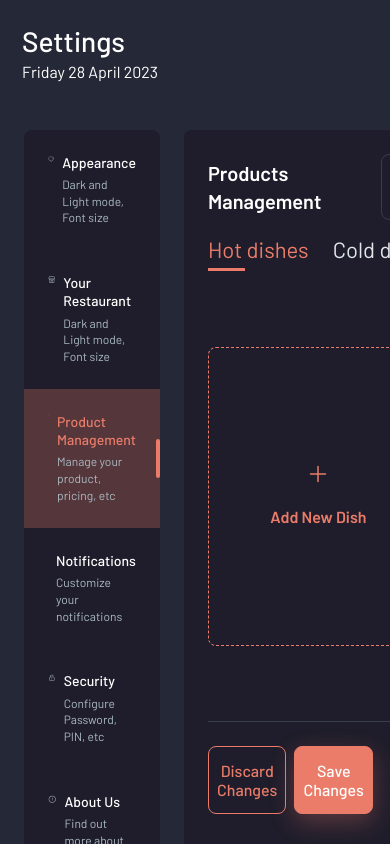
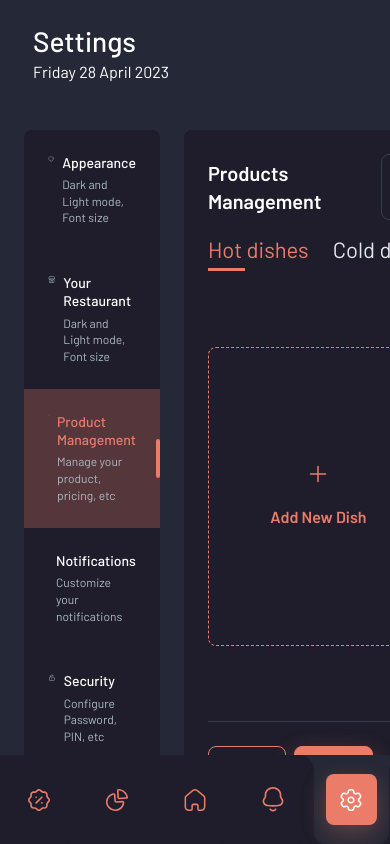
Before and after one commit to ekaterinakutovaya/food-orders-app, a React (Vite) app: page /settings in a window 390 px wide. Built offline with nearby package versions, Linux system fonts and the light colour scheme.

Commit message:
navbar mobile 375

```diff
--- a/src/components/AdminHeader/AdminHeader.scss
+++ b/src/components/AdminHeader/AdminHeader.scss
@@ -4,7 +4,7 @@
     justify-content: center;
     align-items: center;
 
-    padding: 22px;
+    padding: 22px 33px;
 
     @media screen and (min-width: 767px) {
         padding: 24px 24px 0;
--- /dev/null
+++ b/src/components/SidebarMobile/SidebarMobile.1.scss
@@ -0,0 +1,132 @@
+.sidebar-mobile {
+    width: 100vw;
+    height: 90px;
+    position: fixed;
+    bottom: 0;
+
+    // border: 1px dotted white;
+
+    background-color: var(--dark-bg-color-2);
+
+    &__inner {
+        display: flex;
+
+        // height: 100%;
+        // display: flex;
+        // flex-direction: column;
+    }
+}
+
+
+.sidebar-mobile-nav-wrapper {
+    margin: 0 auto;
+    width: 375px;
+    // overflow: hidden;
+    position: relative;
+    // margin-top: 16px;
+    border-bottom: 2px solid var(--dark-bg-color-2);
+}
+
+.sidebar-mobile-nav {
+    width: 100%;
+    display: flex;
+    // overflow-x: scroll;
+    position: relative;
+    // margin-top: 17px;
+    // border-bottom: 10px solid var(--dark-bg-color-2);
+}
+
+.sidebar-mobile-nav__item {
+    position: relative;
+    width: 89px;
+    height: 100%;
+
+    // border: 1px dotted white;
+
+    border-bottom-left-radius: 12px;
+    border-bottom-right-radius: 12px;
+    // background-color: transparent;
+
+    background-color: var(--dark-bg-color-2);
+    // border-bottom: 12px solid var(--dark-bg-color-2);
+    // border-left: 12px solid var(--dark-bg-color-2);
+    // border-right: 12px solid var(--dark-bg-color-2);
+    border-top: 12px solid var(--dark-bg-color-2);
+
+    display: flex;
+    justify-content: center;
+
+    svg {
+        width: 24px;
+        fill: var(--primary-color);
+    }
+}
+
+.sidebar-mobile-nav__item.active {
+    background-color: var(--dark-bg-color-1);
+    border-bottom: 12px solid var(--dark-bg-color-1);
+    border-left: 12px solid var(--dark-bg-color-1);
+    border-right: 12px solid var(--dark-bg-color-1);
+}
+
+.sidebar-mobile-nav__link {
+    width: 56px;
+    height: 56px;
+    border-radius: 8px;
+    background-color: transparent;
+    display: flex;
+    justify-content: center;
+    align-items: center;
+}
+
+.sidebar-mobile-nav__item.active .sidebar-mobile-nav__link {
+    width: 56px;
+    height: 56px;
+    background-color: var(--primary-color);
+    color: var(--white-color);
+    box-shadow: 0px 8px 24px rgba(234, 124, 105, 0.32);
+
+    svg {
+        fill: var(--white-color);
+    }
+}
+
+.sidebar-mobile-nav__item.active .sidebar-mobile-nav__link::before {
+    // content: "";
+    // position: absolute;
+    // bottom: -42px;
+    // right: 0;
+    // width: 30px;
+    // height: 30px;
+    // background: transparent;
+    // border-radius: 50%;
+    // box-shadow: 15px -15px 0 var(--dark-bg-color-1);
+}
+
+.sidebar-mobile-nav__item.active .sidebar-mobile-nav__link::after {
+    // content: "";
+    // position: absolute;
+    // top: -42px;
+    // right: 0;
+    // width: 30px;
+    // height: 30px;
+    // background: transparent;
+    // border-radius: 50%;
+    // box-shadow: 15px 15px 0 var(--dark-bg-color-1);
+}
+
+.logout {
+    width: 56px;
+    height: 56px;
+    margin-top: auto;
+
+    position: absolute;
+    bottom: 24px;
+    left: 24px;
+    right: 0;
+
+    svg {
+        width: 24px;
+        fill: var(--primary-color);
+    }
+}
--- a/src/components/SidebarMobile/SidebarMobile.scss
+++ b/src/components/SidebarMobile/SidebarMobile.scss
@@ -1,77 +1,55 @@
 .sidebar-mobile {
-    width: 100vw;
-    height: 90px;
+    width: 100%;
+    height: 89px;
+    background-color: var(--dark-bg-color-2);
+    overflow: hidden;
+
     position: fixed;
     bottom: 0;
+    z-index: 10000;
 
-    // border: 1px dotted white;
-
-    background-color: var(--dark-bg-color-2);
-
-    &__inner {
-        display: flex;
-
-        // height: 100%;
-        // display: flex;
-        // flex-direction: column;
+    &__sidebar-mobile__inner {
+        height: 100%;
     }
 }
 
-
 .sidebar-mobile-nav-wrapper {
-    margin: 0 auto;
-    width: 375px;
-    // overflow: hidden;
-    position: relative;
-    // margin-top: 16px;
-    border-bottom: 2px solid var(--dark-bg-color-2);
+    height: 100%;
 }
 
 .sidebar-mobile-nav {
-    width: 100%;
-    display: flex;
-    // overflow-x: scroll;
-    position: relative;
-    // margin-top: 17px;
-    // border-bottom: 10px solid var(--dark-bg-color-2);
+    height: 89px;
+    display: grid;
+    grid-template-columns: repeat(5, 1fr);
+    place-items: center;
 }
 
 .sidebar-mobile-nav__item {
-    position: relative;
-    width: 89px;
     height: 100%;
-
-    // border: 1px dotted white;
-
+    padding-top: 19px;
     border-bottom-left-radius: 12px;
     border-bottom-right-radius: 12px;
-    // background-color: transparent;
+    border-left: 12px solid var(--dark-bg-color-2);
+    border-right: 12px solid var(--dark-bg-color-2);
 
-    background-color: var(--dark-bg-color-2);
-    // border-bottom: 12px solid var(--dark-bg-color-2);
-    // border-left: 12px solid var(--dark-bg-color-2);
-    // border-right: 12px solid var(--dark-bg-color-2);
-    border-top: 12px solid var(--dark-bg-color-2);
-
-    display: flex;
-    justify-content: center;
+    position: relative;
 
     svg {
-        width: 24px;
+        width: 22px;
         fill: var(--primary-color);
     }
 }
 
 .sidebar-mobile-nav__item.active {
     background-color: var(--dark-bg-color-1);
-    border-bottom: 12px solid var(--dark-bg-color-1);
     border-left: 12px solid var(--dark-bg-color-1);
     border-right: 12px solid var(--dark-bg-color-1);
+
 }
 
 .sidebar-mobile-nav__link {
-    width: 56px;
-    height: 56px;
+    width: 51px;
+    height: 51px;
     border-radius: 8px;
     background-color: transparent;
     display: flex;
@@ -80,8 +58,8 @@
 }
 
 .sidebar-mobile-nav__item.active .sidebar-mobile-nav__link {
-    width: 56px;
-    height: 56px;
+    width: 51px;
+    height: 51px;
     background-color: var(--primary-color);
     color: var(--white-color);
     box-shadow: 0px 8px 24px rgba(234, 124, 105, 0.32);
@@ -92,41 +70,26 @@
 }
 
 .sidebar-mobile-nav__item.active .sidebar-mobile-nav__link::before {
-    // content: "";
-    // position: absolute;
-    // bottom: -42px;
-    // right: 0;
-    // width: 30px;
-    // height: 30px;
-    // background: transparent;
-    // border-radius: 50%;
-    // box-shadow: 15px -15px 0 var(--dark-bg-color-1);
+    content: "";
+    position: absolute;
+    top: 0;
+    left: -42px;
+    width: 30px;
+    height: 30px;
+    background: transparent;
+    border-radius: 50%;
+    box-shadow: 15px -15px var(--dark-bg-color-1);
 }
 
 .sidebar-mobile-nav__item.active .sidebar-mobile-nav__link::after {
-    // content: "";
-    // position: absolute;
-    // top: -42px;
-    // right: 0;
-    // width: 30px;
-    // height: 30px;
-    // background: transparent;
-    // border-radius: 50%;
-    // box-shadow: 15px 15px 0 var(--dark-bg-color-1);
+    content: "";
+    position: absolute;
+    top: 0;
+    right: -42px;
+    z-index: 1000;
+    width: 30px;
+    height: 30px;
+    background: transparent;
+    border-radius: 50%;
+    box-shadow: -15px -15px 0 var(--dark-bg-color-1);
 }
-
-.logout {
-    width: 56px;
-    height: 56px;
-    margin-top: auto;
-
-    position: absolute;
-    bottom: 24px;
-    left: 24px;
-    right: 0;
-
-    svg {
-        width: 24px;
-        fill: var(--primary-color);
-    }
-}
--- a/src/layouts/AdminLayout/AdminLayout.jsx
+++ b/src/layouts/AdminLayout/AdminLayout.jsx
@@ -25,7 +25,7 @@ export const AdminLayout = ({ children }) => {
   return (
     <div>
       {/* <Sidebar items={adminNavigation} /> */}
-      {/* <SidebarMobile items={adminNavigation}/> */}
+      <SidebarMobile items={adminNavigation}/>
       <AdminHeader title={title} date={date} />
 
         {children}
--- a/src/pages/Dashboard/Dashboard.jsx
+++ b/src/pages/Dashboard/Dashboard.jsx
@@ -12,14 +12,14 @@ export const Dashboard = () => {
             <div className="dashboard__main">
                 <Summary/>
 
-                <OrderReport/>
+                {/* <OrderReport/> */}
             </div>
 
-            <div className="dashboard__right-column">
+            {/* <div className="dashboard__right-column">
                 <MostOrdered/>
 
                 <MostTypeofOrder/>
-            </div>
+            </div> */}
         </section>
     );
 };
--- a/src/pages/Home/Home.scss
+++ b/src/pages/Home/Home.scss
@@ -7,7 +7,7 @@
 
     &__main {
         width: 100%;
-        padding: 0 24px;
+        padding: 0 33px;
         position: relative;
         margin: 0 auto;
 
```
